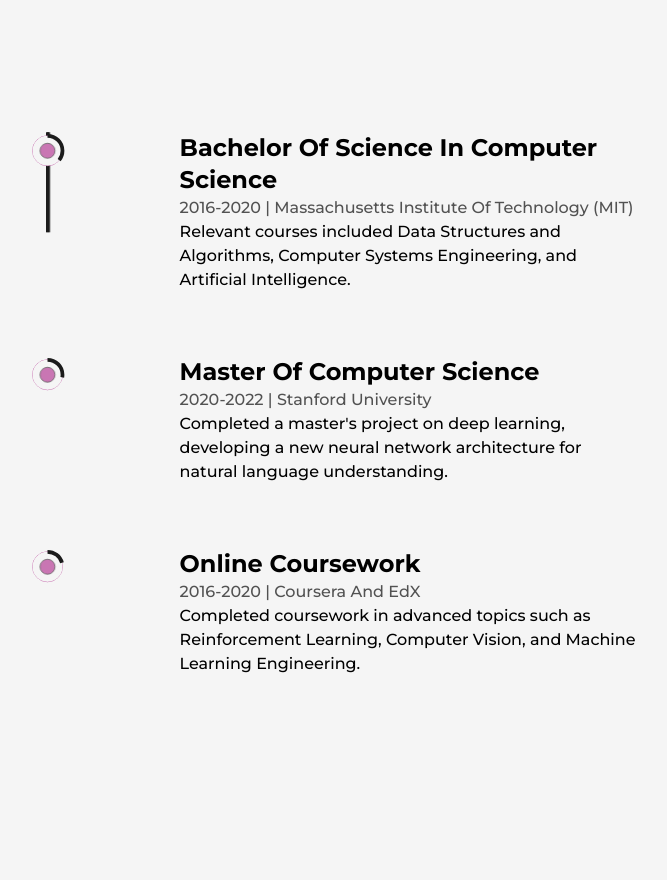
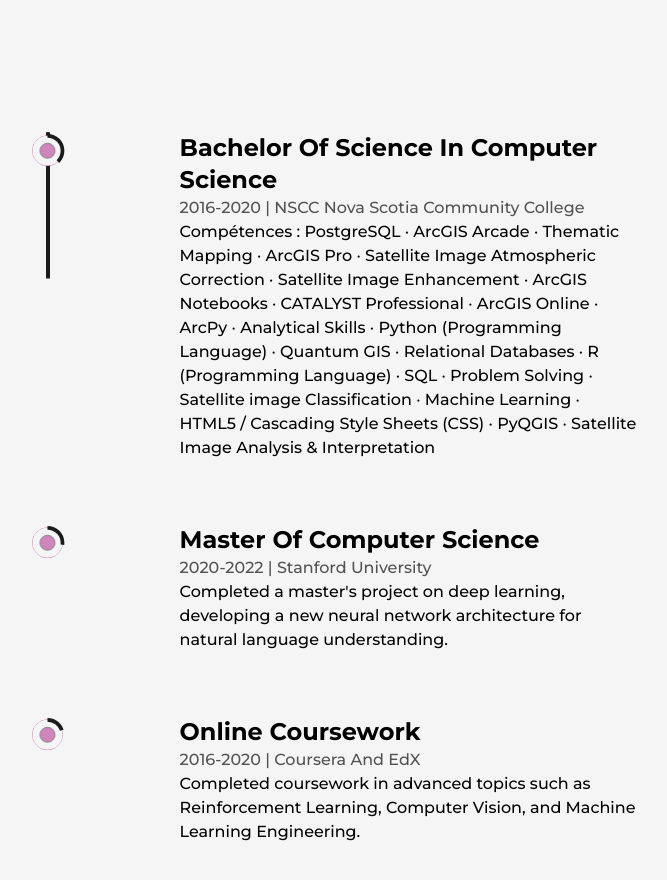
Before and after one commit to yourCodeur47/portfolio, a Next.js app: page /about in a window 1280 px wide. Shown: the part 4120-5000 px from the top of the page, without its empty margins (246-913 px from the left). Built offline with nearby package versions, Linux system fonts and the light colour scheme.

Commit message:
Mise a jour Education

```diff
--- a/src/components/Education.js
+++ b/src/components/Education.js
@@ -46,8 +46,8 @@ const Education = () => {
           <Details
             type="Bachelor of Science in Computer Science"
             time="2016-2020"
-            place="Massachusetts Institute of Technology (MIT)"
-            info="Relevant courses included Data Structures and Algorithms, Computer Systems Engineering, and Artificial Intelligence."
+            place="NSCC Nova Scotia Community College"
+            info="Compétences : PostgreSQL · ArcGIS Arcade · Thematic Mapping · ArcGIS Pro · Satellite Image Atmospheric Correction · Satellite Image Enhancement · ArcGIS Notebooks · CATALYST Professional · ArcGIS Online · ArcPy · Analytical Skills · Python (Programming Language) · Quantum GIS · Relational Databases · R (Programming Language) · SQL · Problem Solving · Satellite image Classification · Machine Learning · HTML5 / Cascading Style Sheets (CSS) · PyQGIS · Satellite Image Analysis & Interpretation"
           />
 
           <Details
```
